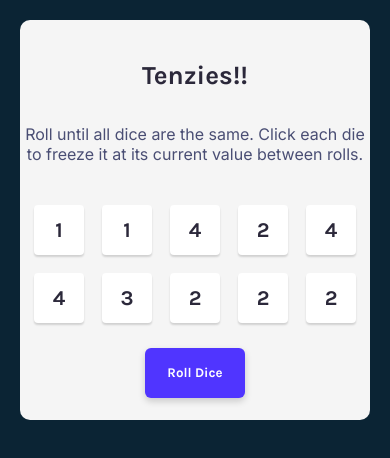
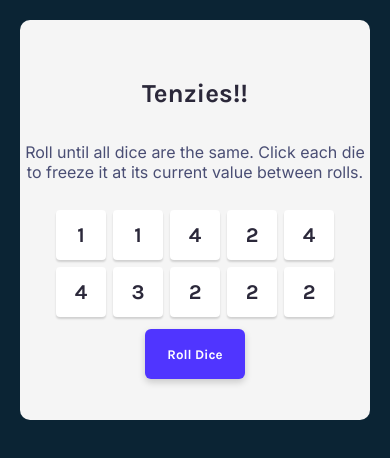
Before and after one commit to cboud31/react-tenzies-game, a React (Vite) app: page / in a window 390 px wide. Shown: the top 458 px of the page. Built offline with nearby package versions, Linux system fonts and the light colour scheme.

Commit message:
CSS tweak

```diff
--- a/src/index.css
+++ b/src/index.css
@@ -58,6 +58,13 @@ main {
   margin: 25px;
 }
 
+@media (max-width: 400px) {
+  .dice-container {
+    grid-gap: 7px;
+    margin: 12px;
+  }
+}
+
 .roll-dice {
   background-color: #5035ff;
   border: none;
```
